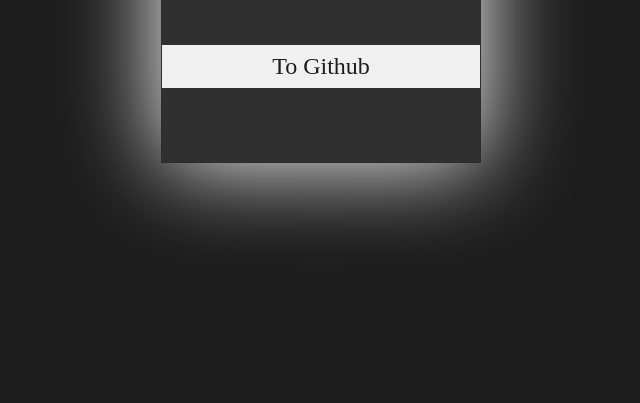
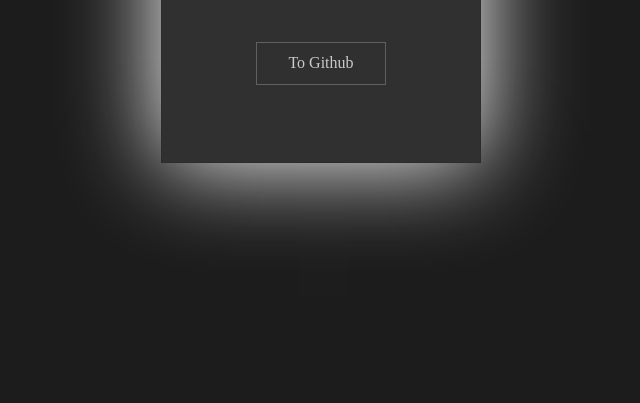
Before and after one commit to Null-NorE/RbGestureEvent.js, a plain HTML site: page index.html in a window 1280 px wide. Shown: the part 397-800 px from the top of the page, without its empty margins (319-959 px from the left). Drawn offline with Linux system fonts and the light colour scheme.

Commit message:
进一步改善示例页面的视觉效果

```diff
--- a/index.html
+++ b/index.html
@@ -18,7 +18,7 @@
     <div id="main-touch">
       <h2 id="title">RbGestureEvent.js</h2>
       <a id="github-link" href="https://github.com/Null-NorE/RbGestureEvent">To Github</a>
-      <div id="tip">Drag It</div>
+      <div id="tip">- Drag It -</div>
     </div>
   </div>
 </body>
--- a/style/common.css
+++ b/style/common.css
@@ -57,26 +57,34 @@
   width: 100%;
   text-align: center;
   font-size: 2rem;
-  font-weight: 300;
+  font-weight: 200;
   color: #cacaca;
 }
 
 #github-link {
-  margin-top: 10%;
-  width: 100%;
+  margin-top: 8%;
   text-align: center;
-  font-size: 1.5rem;
-  font-weight: 300;
+  font-weight: 200;
+  text-decoration: none;
+  padding-top: 0.7rem;
+  padding-bottom: 0.7rem;
+
+  width: 40%;
+  font-size: 1rem;
+  color: #cacaca;
+  border: #cacaca50 solid 0.07rem;
+
+  transition-duration: 0.3s;
+}
+
+#github-link:hover {
+  background-color: #f0f0f0;
   color: #1c1c1c;
-  text-decoration: none;
-  background-color: #f0f0f0;
-  padding-top: 0.5rem;
-  padding-bottom: 0.5rem;
 }
 
 #tip {
   position: absolute;
-  bottom: 4%;
+  bottom: 8%;
   font-size: 1rem;
   font-weight: 300;
   color: #cacaca;
```
